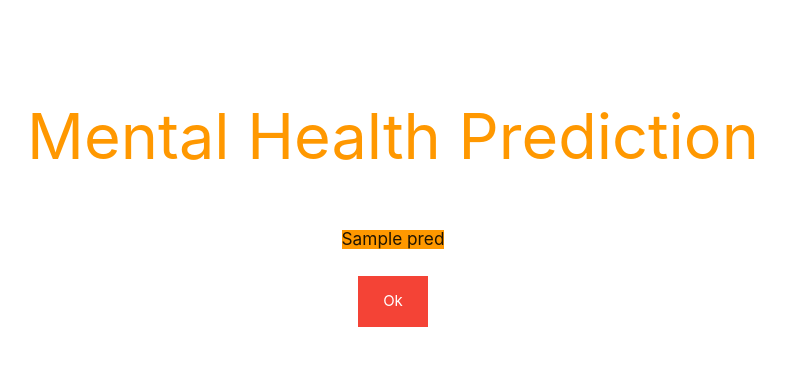
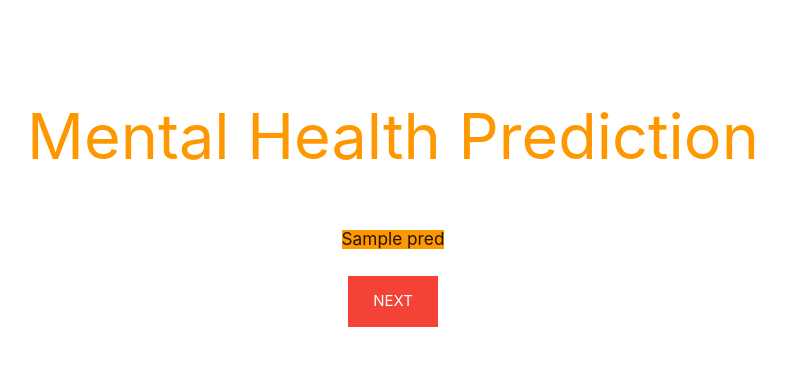
Before and after one commit to Soumyadantre/Mental-Health-Prediction-App, a Flask app: template template/result.html in a window 1280 px wide. Shown: the top 366 px of the page, without its empty margins (247-1033 px from the left). Run offline with Flask 3, Linux system fonts and the light colour scheme; the template is opened without the code that fills it: most values are stand-ins (such as "Sample title", 1, 10 or a date in 2020); parts of the project's set-up code (start-up, migrations or seed data) failed here and were passed over.

Commit message:
Update result.html

```diff
--- a/template/result.html
+++ b/template/result.html
@@ -40,7 +40,7 @@ a:hover, a:active {
         </div>
 
         <div class="row center">
-            <a href="/">Ok</a>
+            <a href="/next_page">NEXT</a>
           </div>
 
 
```
